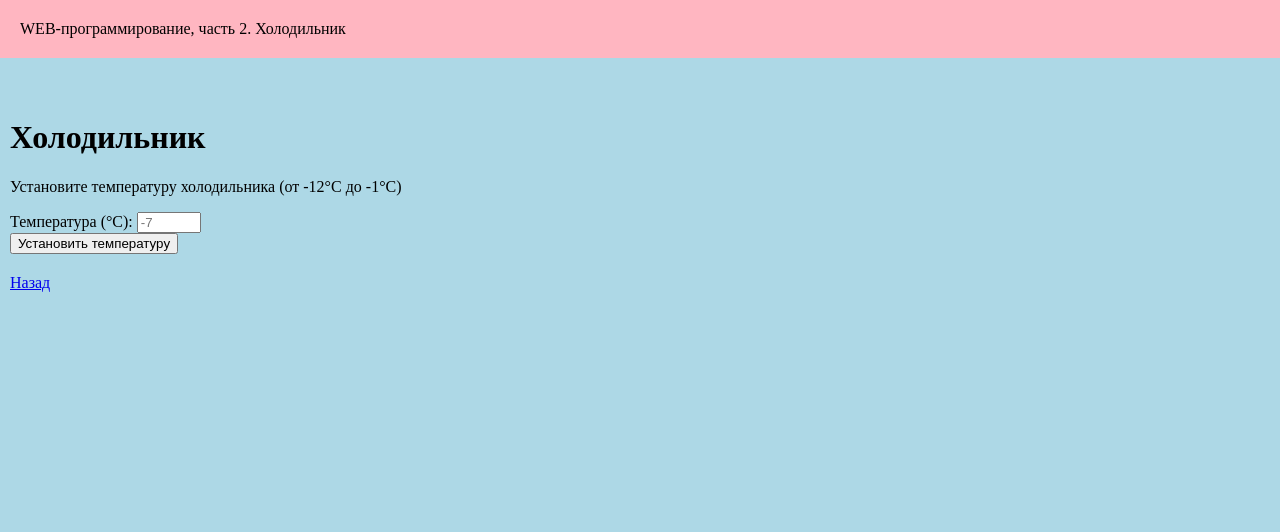
After one commit to tuyalts/web-back-labs, a Flask app: page /lab4/fridge in a window 1280 px wide. The commit adds this page. Shown: the top 532 px of the page. Run offline with Flask 3, Linux system fonts and the light colour scheme.

Commit message:
Холодильник

```diff
--- a/lab4.py
+++ b/lab4.py
@@ -171,3 +171,35 @@ def login():
 def logout():
     session.pop('login', None)
     return redirect('/lab4/login')
+
+
+@lab4.route('/lab4/fridge')
+def fridge():
+    return render_template('lab4/fridge.html')
+
+
+@lab4.route('/lab4/fridge', methods=['POST'])
+def fridge_set():
+    temperature = request.form.get('temperature')
+
+    if temperature == '':
+        return render_template('lab4/fridge.html', error='Ошибка: не задана температура')
+
+    temp = int(temperature)
+
+    if temp < -12:
+        return render_template('lab4/fridge.html', error='Не удалось установить температуру — слишком низкое значение')
+    elif temp > -1:
+        return render_template('lab4/fridge.html', error='Не удалось установить температуру — слишком высокое значение')
+    elif -12 <= temp <= -9:
+        snowflakes = '❄️❄️❄️'
+        message = f'Установлена температура: {temp}°C'
+        return render_template('lab4/fridge.html', message=message, snowflakes=snowflakes)
+    elif -8 <= temp <= -5:
+        snowflakes = '❄️❄️'
+        message = f'Установлена температура: {temp}°C'
+        return render_template('lab4/fridge.html', message=message, snowflakes=snowflakes)
+    elif -4 <= temp <= -1:
+        snowflakes = '❄️'
+        message = f'Установлена температура: {temp}°C'
+        return render_template('lab4/fridge.html', message=message, snowflakes=snowflakes)
--- /dev/null
+++ b/templates/lab4/fridge.html
@@ -0,0 +1,38 @@
+{% extends "base.html" %}
+
+{% block lab %}Холодильник{% endblock %}
+
+{% block main %}
+    <h1>Холодильник</h1>
+    <p>Установите температуру холодильника (от -12°C до -1°C)</p>
+
+    <form method="post">
+        <div>
+            <label for="temperature">Температура (°C):</label>
+            <input type="number" id="temperature" name="temperature"
+                   min="-50" max="50" step="1" placeholder="-7">
+        </div>
+        <div>
+            <button type="submit">Установить температуру</button>
+        </div>
+    </form>
+
+    {% if error %}
+        <div style="color: red; font-weight: bold; margin-top: 20px;">
+            {{ error }}
+        </div>
+    {% endif %}
+
+    {% if message %}
+        <div style="color: blue; font-weight: bold; margin-top: 20px;">
+            {{ message }}
+        </div>
+        <div style="color: blue; font-size: 24px; margin-top: 10px;">
+            {{ snowflakes }}
+        </div>
+    {% endif %}
+
+    <div style="margin-top: 20px;">
+        <a href="/lab4/">Назад</a>
+    </div>
+{% endblock %}
--- a/templates/lab4/lab4.html
+++ b/templates/lab4/lab4.html
@@ -24,5 +24,8 @@
         <li>
             <a href="/lab4/login">Авторизация</a>
         </li>
+        <li>
+            <a href="/lab4/fridge">Холодильник</a>
+        </li>
     </ol>
 {% endblock %}
```
